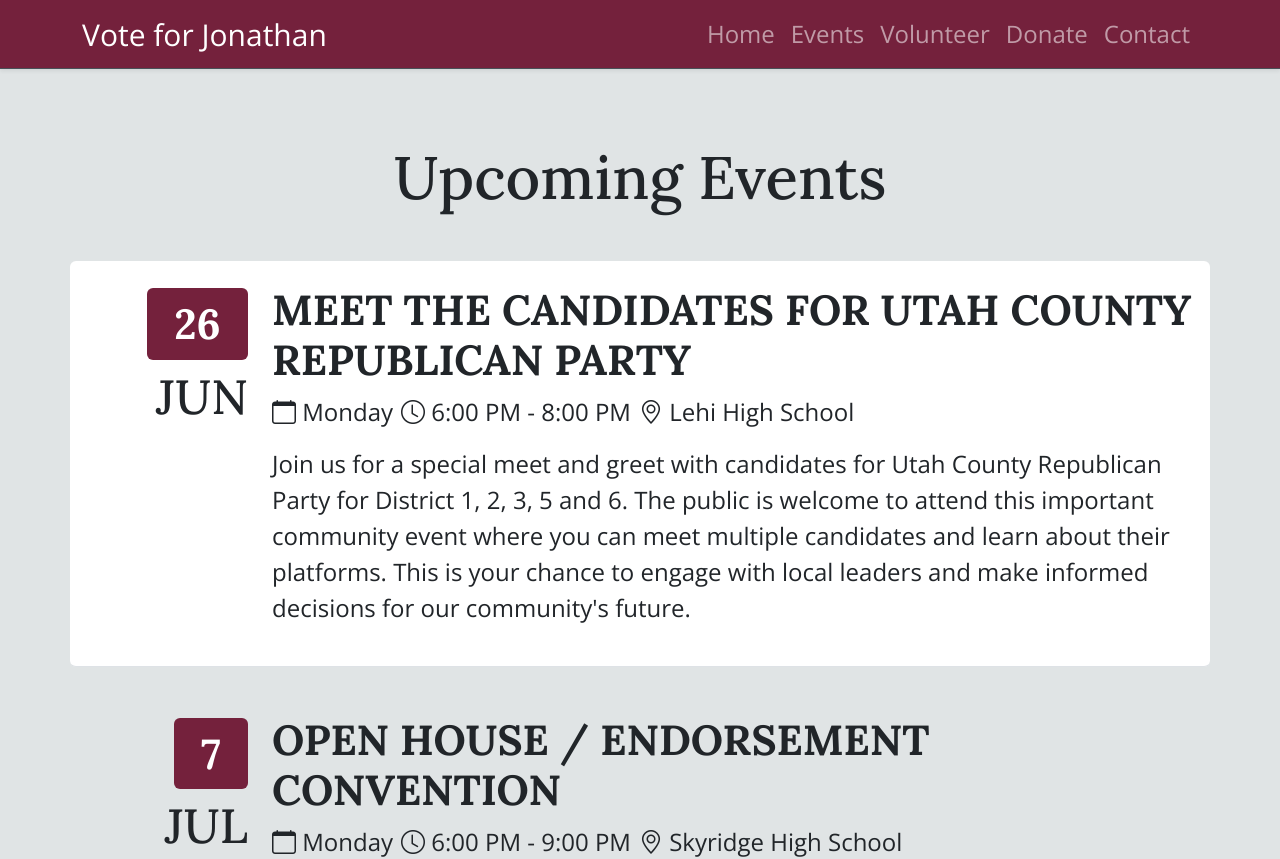
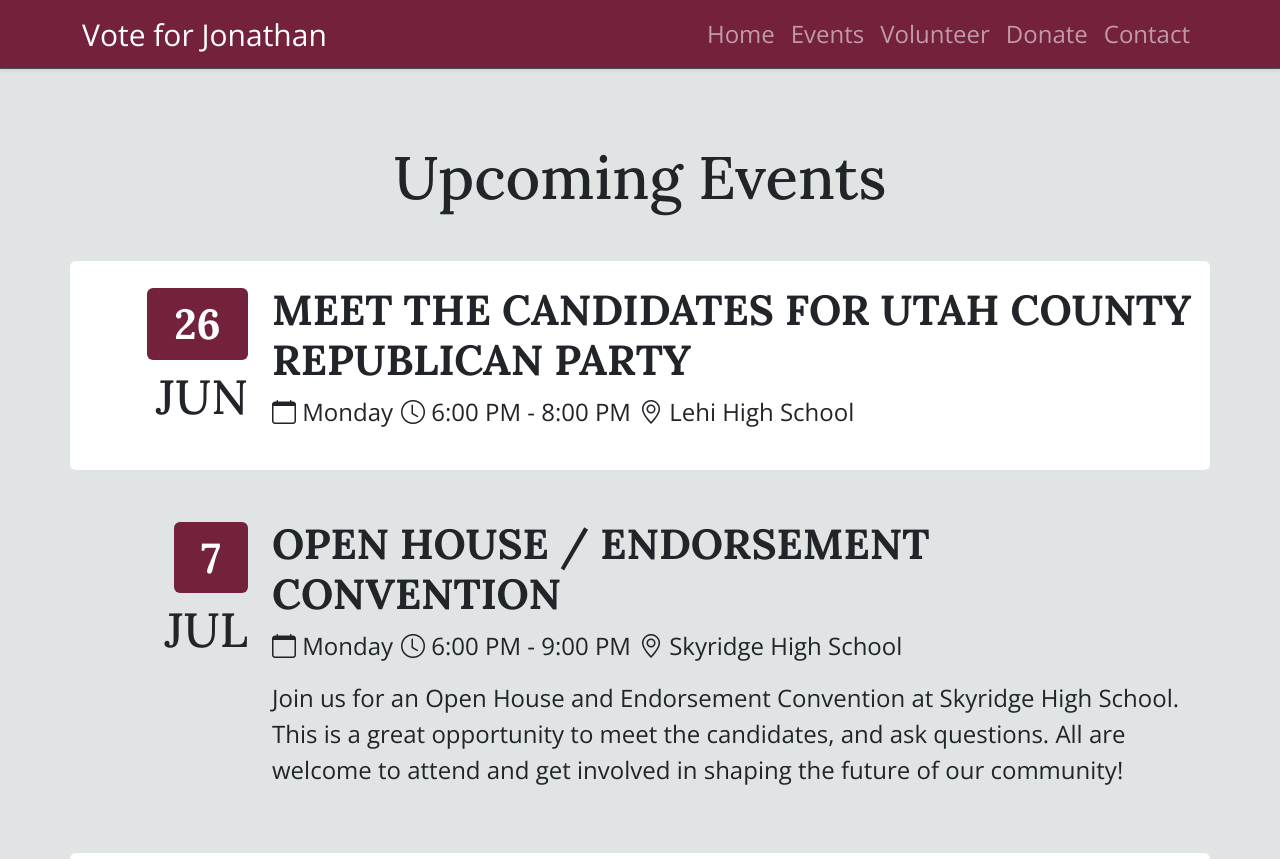
Before and after one commit to jbejar/voteforjonathan, a Next.js app: page /events in a window 1280 px wide. Shown: the top 859 px of the page. Built offline with nearby package versions, Linux system fonts and the light colour scheme.

Commit message:
lint fix

```diff
--- a/src/app/events/page.tsx
+++ b/src/app/events/page.tsx
@@ -32,7 +32,7 @@ export default function EventCalendarPage() {
             </li>
           </ul>
           <p>
-            Join us for a special meet and greet with candidates for Utah County Republican Party for District 1, 2, 3, 5 and 6. The public is welcome to attend this important community event where you can meet multiple candidates and learn about their platforms. This is your chance to engage with local leaders and make informed decisions for our community's future.
+
           </p>
         </Col>
       </Row>
@@ -198,7 +198,7 @@ export default function EventCalendarPage() {
 
           </ul>
           <p className="text-muted">
-            <strong>Event completed!</strong> Join us for a special meet and greet with candidates for Utah County Republican Party for District 3 and District 4. The public is welcome to attend this important community event where you can meet multiple candidates and learn about their platforms. This is your chance to engage with local leaders and make informed decisions for our community's future.
+            <strong>Event completed!</strong> Join us for a special meet and greet with candidates for Utah County Republican Party for District 3 and District 4. The public is welcome to attend this important community event where you can meet multiple candidates and learn about their platforms. This is your chance to engage with local leaders and make informed decisions for our community&apos;s future.
           </p>
         </Col>
             </Row>
```
